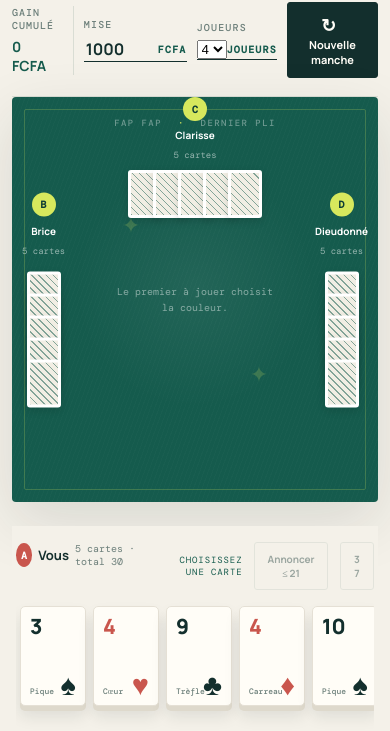
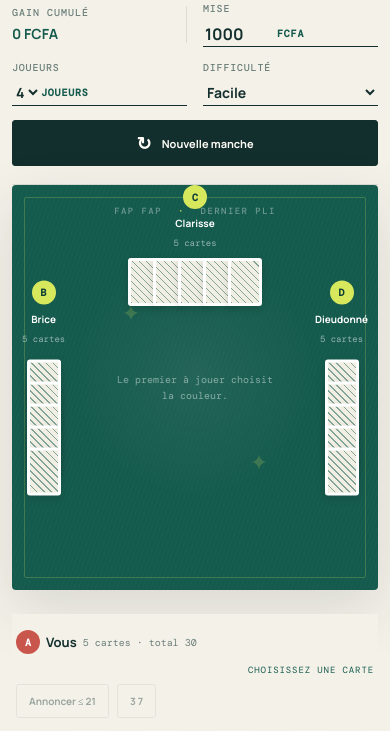
Before and after one commit to pola-lorges/FapFap, a plain HTML site: page index.html in a window 390 px wide. Shown: the part 81-812 px from the top of the page. Drawn offline with nearby package versions, Linux system fonts and the light colour scheme.

Commit message:
meilleur responsive

```diff
--- a/index.html
+++ b/index.html
@@ -9,6 +9,7 @@
   <link rel="preconnect" href="https://fonts.gstatic.com" crossorigin>
   <link href="https://fonts.googleapis.com/css2?family=DM+Mono:wght@400;500&family=Manrope:wght@400;500;600;700;800&display=swap" rel="stylesheet">
   <link rel="stylesheet" href="styles.css">
+  <link rel="stylesheet" href="responsive.css">
 </head>
 <body>
   <main class="app-shell">
@@ -29,6 +30,10 @@
         <label class="stake-control" for="player-count">
           <span>Joueurs</span>
           <div><select id="player-count"><option value="2">2</option><option value="3">3</option><option value="4" selected>4</option></select><b>joueurs</b></div>
+        </label>
+        <label class="stake-control" for="difficulty">
+          <span>Difficulté</span>
+          <div><select id="difficulty"><option value="easy" selected>Facile</option><option value="hard">Difficile</option></select></div>
         </label>
         <button class="new-game-button" id="new-game" type="button"><span aria-hidden="true">↻</span> Nouvelle manche</button>
       </div>
--- /dev/null
+++ b/responsive.css
@@ -0,0 +1,100 @@
+.stake-control select {
+  min-width: 0;
+  border: 0;
+  background: transparent;
+  color: var(--ink);
+  font: 700 14px Manrope, sans-serif;
+}
+
+.stake-control select:focus-visible {
+  outline: 2px solid var(--green);
+  outline-offset: 2px;
+}
+
+#difficulty {
+  width: 100%;
+}
+
+#player-count {
+  width: auto;
+  flex: 0 0 auto;
+}
+
+@media (max-width: 800px) {
+  .topbar {
+    flex-wrap: wrap;
+    row-gap: 18px;
+  }
+
+  .top-actions {
+    display: grid;
+    width: 100%;
+    grid-template-columns: repeat(3, minmax(0, 1fr));
+    gap: 16px;
+    align-items: end;
+    flex-direction: unset;
+  }
+
+  .top-actions > .new-game-button {
+    width: 100%;
+  }
+
+  .stake-control {
+    min-width: 0;
+    letter-spacing: 0.08em;
+  }
+
+  .stake-control div {
+    min-width: 0;
+  }
+
+  .stake-control input {
+    max-width: 65%;
+  }
+}
+
+@media (max-width: 480px) {
+  .top-actions {
+    grid-template-columns: repeat(2, minmax(0, 1fr));
+    gap: 14px 16px;
+    align-items: stretch;
+  }
+
+  .top-actions > .new-game-button {
+    grid-column: 1 / -1;
+    justify-content: center;
+  }
+
+  .stake-control div {
+    min-height: 32px;
+  }
+
+  .player-caption {
+    display: grid;
+    grid-template-columns: minmax(0, 1fr);
+    gap: 10px;
+    align-items: start;
+  }
+
+  .player-tools {
+    width: 100%;
+    flex-wrap: wrap;
+    justify-content: flex-start;
+    gap: 8px;
+  }
+
+  .hint {
+    flex-basis: 100%;
+  }
+
+  .hand {
+    scroll-snap-type: x proximity;
+    scroll-padding-inline: 4px;
+    -webkit-overflow-scrolling: touch;
+  }
+
+  .playing-card {
+    flex: 0 0 auto;
+    scroll-snap-align: start;
+  }
+}
--- a/script.js
+++ b/script.js
@@ -11,8 +11,6 @@ let state;
 let cumulativeGain = 0;
 let playerGains = [0, 0, 0, 0];
 let difficulty = 'easy';
-let claimPresses = 0;
-let claimPressTimer;
 
 const $ = (selector) => document.querySelector(selector);
 const formatMoney = (value) => `${Number(value).toLocaleString('fr-FR')} FCFA`;
@@ -52,7 +50,7 @@ function startGame() {
     autoWinWinnerIndex: null,
   };
   playerGains = Array.from({ length: playerCount }, (_, index) => playerGains[index] ?? 0);
-  $('#game-mode').textContent = `Jeu de plis · ${playerCount} joueurs · ${difficulty === 'easy' ? 'F' : 'D'}`;
+  $('#game-mode').textContent = `Jeu de plis · ${playerCount} joueurs · ${difficulty === 'easy' ? 'Facile' : 'Difficile'}`;
   $('#result-modal').classList.add('hidden');
   render();
   if (state.turn !== 0) playComputerTurn();
@@ -377,25 +375,6 @@ function claimUnder21() {
   showResult();
 }
 
-function handleClaim21Button() {
-  if (state.finished || !canClaimUnder21() || !playerHas21OrLess()) return;
-  claimPresses += 1;
-  window.clearTimeout(claimPressTimer);
-
-  if (claimPresses >= 3) {
-    difficulty = 'hard';
-    claimPresses = 0;
-    $('#game-mode').textContent = `Jeu de plis · ${state.players.length} joueurs · D`;
-    $('#status-text').textContent = 'Mode difficile activé';
-    return;
-  }
-
-  claimPressTimer = window.setTimeout(() => {
-    claimPresses = 0;
-    claimUnder21();
-  }, 650);
-}
-
 function claimAutomaticWin() {
   if (state.finished || !canAutoWinWithThreeSevens()) return;
   state.finished = true;
@@ -407,6 +386,10 @@ function claimAutomaticWin() {
 
 $('#new-game').addEventListener('click', startGame);
 $('#play-again').addEventListener('click', startGame);
-$('#claim-21').addEventListener('click', handleClaim21Button);
+$('#difficulty').addEventListener('change', (event) => {
+  difficulty = event.target.value;
+  startGame();
+});
+$('#claim-21').addEventListener('click', claimUnder21);
 $('#auto-win').addEventListener('click', claimAutomaticWin);
 startGame();
```
